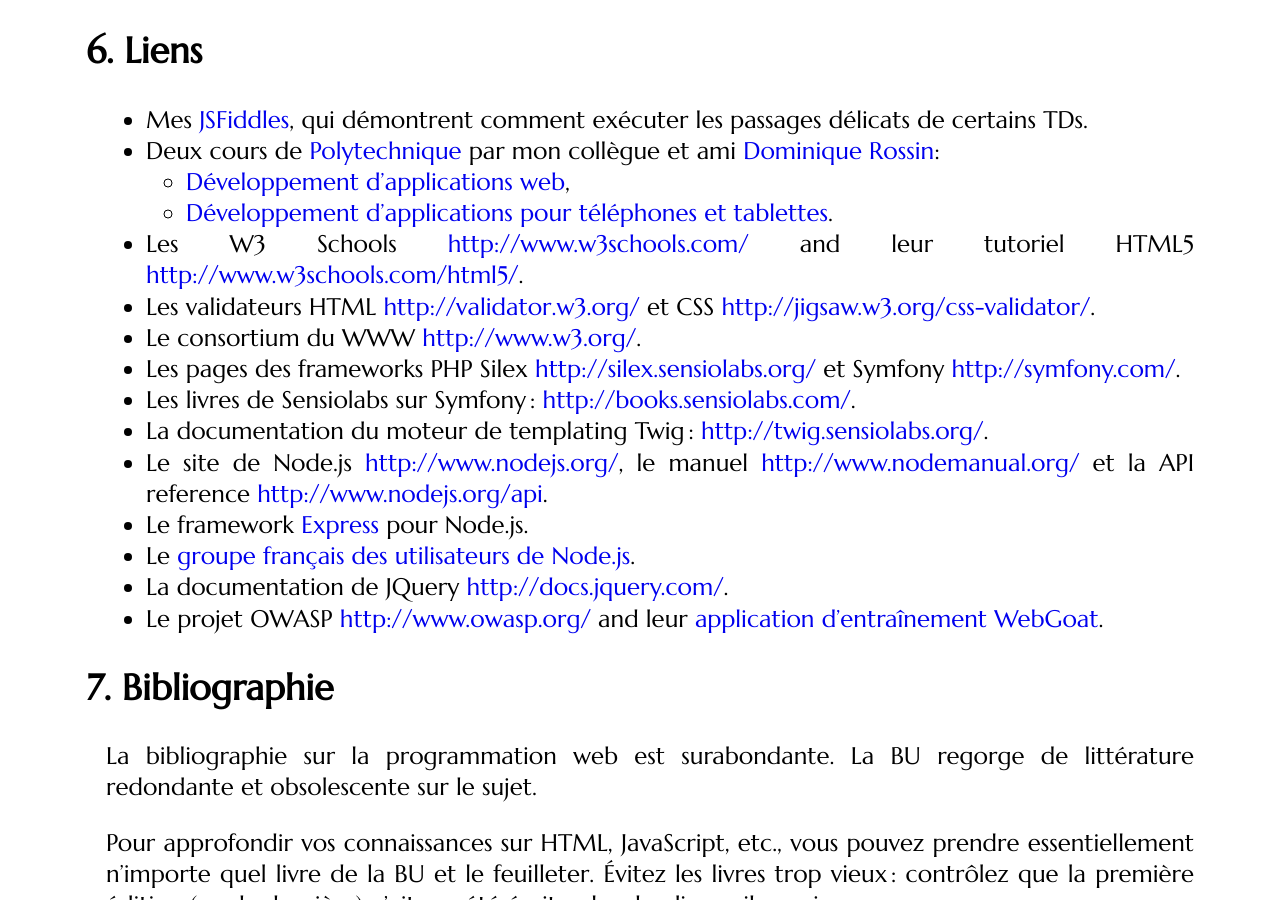
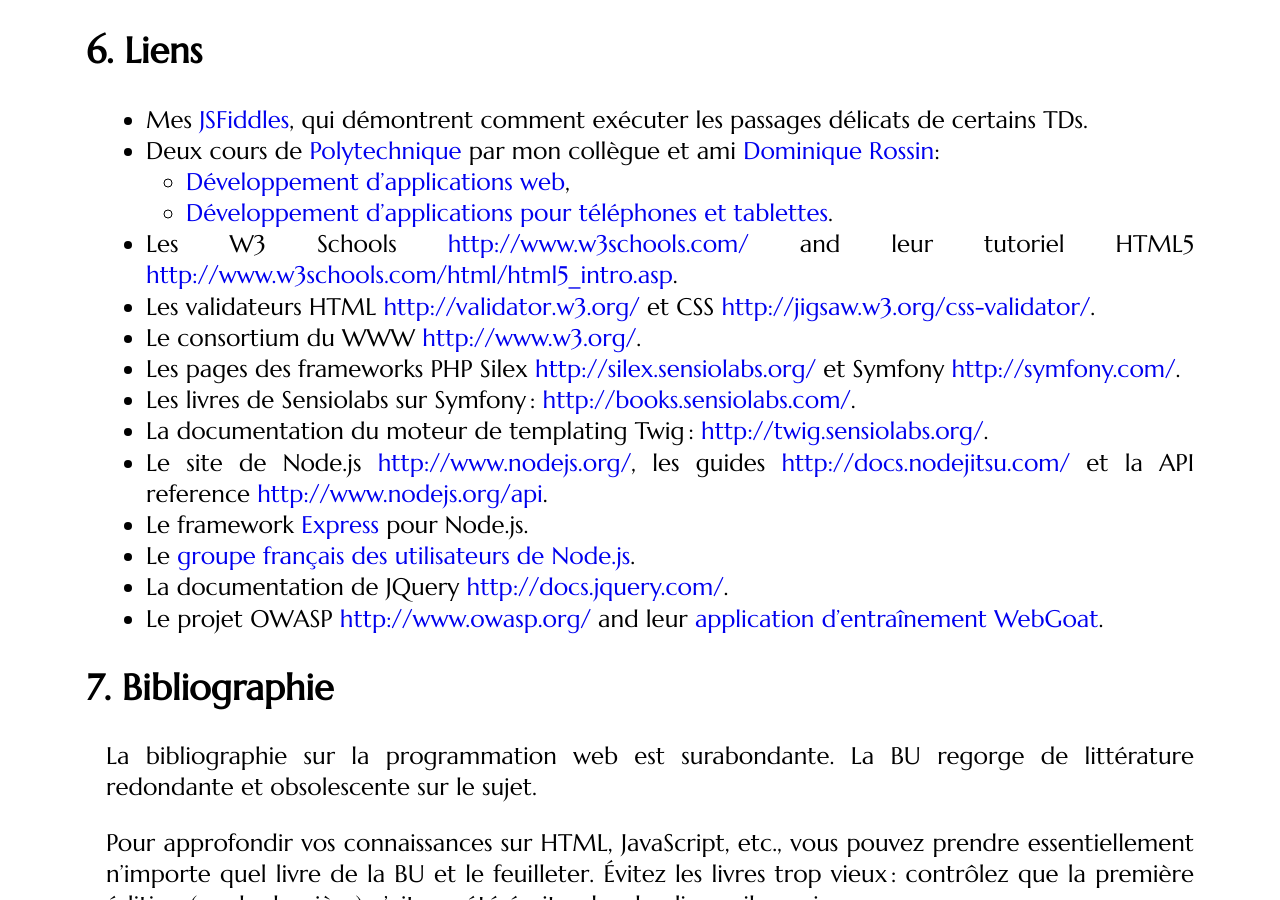
Before and after one commit to defeo/aws, a Jekyll site: the page built from index.md, in a window 1280 px wide and 900 px high, scrolled down 2918 px. Built offline with Jekyll 4.4.1, drawn with Linux system fonts in a browser that asks for light colours; some web fonts are replaced.

Commit message:
Broken links

```diff
--- a/index.md
+++ b/index.md
@@ -118,13 +118,13 @@ Sujets d'examen :
 - Deux cours de [Polytechnique](http://www.polytechnique.fr) par mon collègue et ami [Dominique Rossin](http://www.lix.polytechnique.fr/~rossin/):
     - [Développement d'applications web](http://www.enseignement.polytechnique.fr/informatique/INF441/INF441-WEB/),
     - [Développement d'applications pour téléphones et tablettes](http://www.enseignement.polytechnique.fr/informatique/INF441/INF441-WMB/).
-- Les W3 Schools <http://www.w3schools.com/> and leur tutoriel HTML5 <http://www.w3schools.com/html5/>.
+- Les W3 Schools <http://www.w3schools.com/> and leur tutoriel HTML5 <http://www.w3schools.com/html/html5_intro.asp>.
 - Les validateurs HTML <http://validator.w3.org/> et CSS <http://jigsaw.w3.org/css-validator/>.
 - Le consortium du WWW <http://www.w3.org/>.
 - Les pages des frameworks PHP Silex <http://silex.sensiolabs.org/> et Symfony <http://symfony.com/>.
 - Les livres de Sensiolabs sur Symfony : <http://books.sensiolabs.com/>.
 - La documentation du moteur de templating Twig : <http://twig.sensiolabs.org/>.
-- Le site de Node.js <http://www.nodejs.org/>, le manuel <http://www.nodemanual.org/> et la API reference <http://www.nodejs.org/api>.
+- Le site de Node.js <http://www.nodejs.org/>, les guides <http://docs.nodejitsu.com/> et la API reference <http://www.nodejs.org/api>.
 - Le framework [Express](http://expressjs.com/) pour Node.js.
 - Le [groupe français des utilisateurs de Node.js](https://plus.google.com/communities/113346206415381691435).
 - La documentation de JQuery <http://docs.jquery.com/>.
```
Also changed, not shown: classes/class5.md (+1 -1 lines), tutorials/tutorial2.md (+3 -1 lines), tutorials/tutorial3-node.md (+1 -1 lines), tutorials/tutorial3-silex.md (+1 -1 lines).
